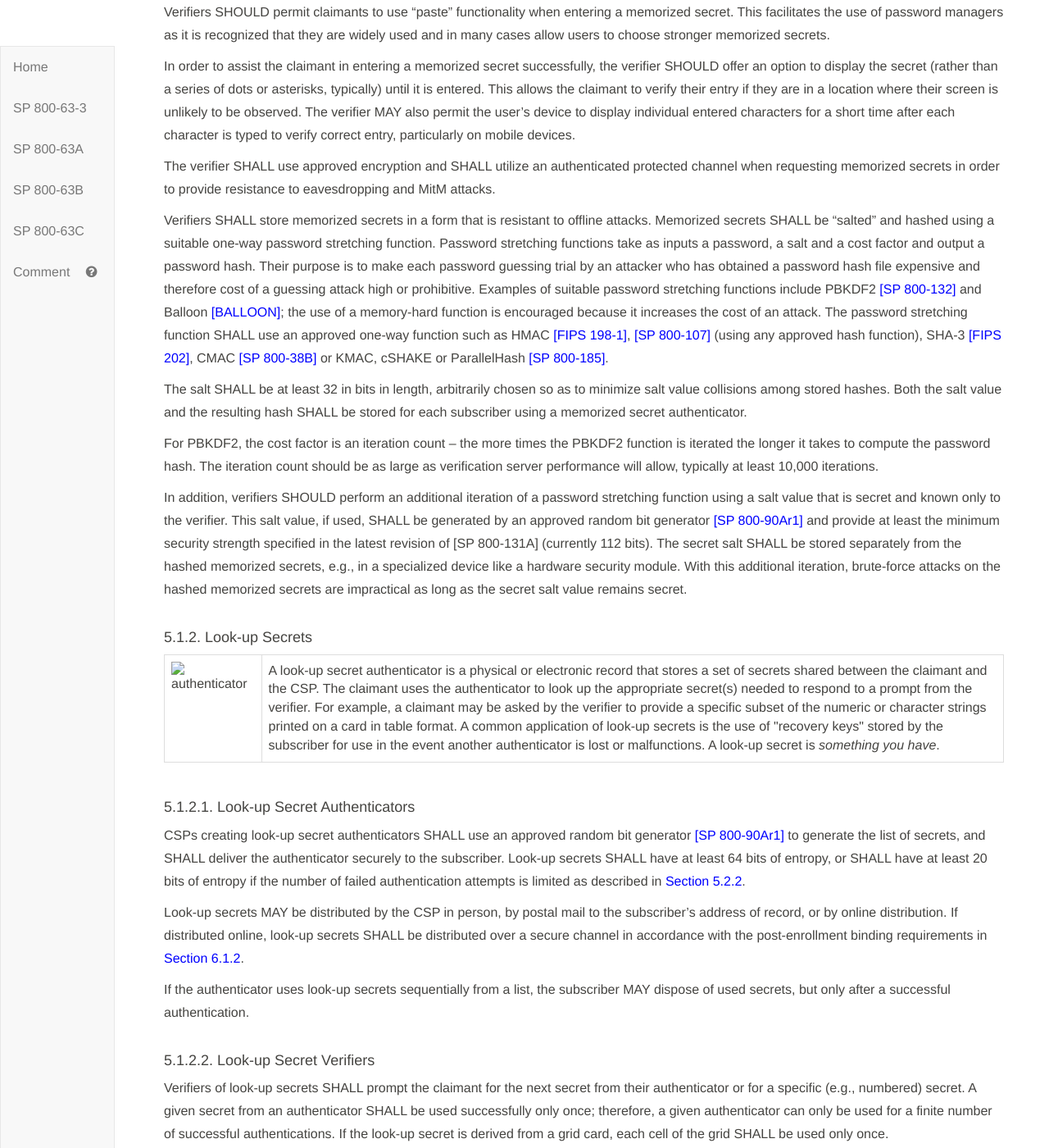
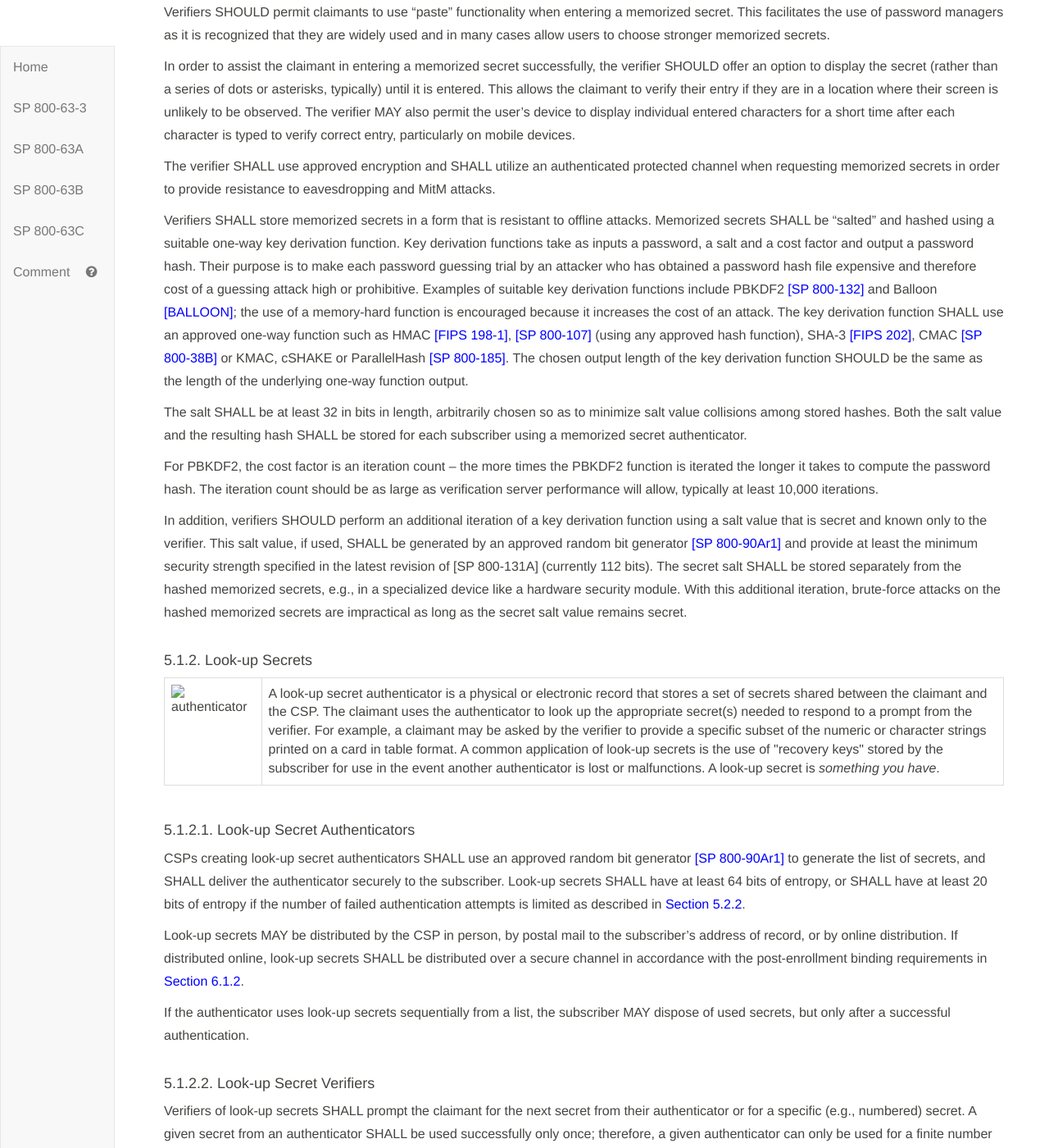
Before and after one commit to usnistgov/800-63-3, a Jekyll site: the page built from sp800-63b/sec5_authenticators.md, in a window 1280 px wide and 1400 px high, scrolled down 1689 px. Shown: the whole window at 82% size. Built offline with Jekyll 4.4.1, drawn with Linux system fonts in a browser that asks for light colours; our own code applies the rules of GitHub Pages for plain Markdown files; some of the changed text lies outside the part shown.

Commit message:
Key derivation: don’t stretch beyond hash length. Closes #639

```diff
--- a/sp800-63b/sec5_authenticators.md
+++ b/sp800-63b/sec5_authenticators.md
@@ -54,13 +54,13 @@ In order to assist the claimant in entering a memorized secret successfully, the
 
 The verifier SHALL use approved encryption and SHALL utilize an authenticated protected channel when requesting memorized secrets in order to provide resistance to eavesdropping and MitM attacks.
 
-Verifiers SHALL store memorized secrets in a form that is resistant to offline attacks. Memorized secrets SHALL be “salted” and hashed using a suitable one-way password stretching function.  Password stretching functions take as inputs a password, a salt and a cost factor and output a password hash.  Their purpose is to make each password guessing trial by an attacker who has obtained a password hash file expensive and therefore cost of  a guessing attack high or prohibitive.  Examples of suitable password stretching functions include PBKDF2 [[SP 800-132]](#SP800-132) and Balloon [[BALLOON]](#balloon); the use of a memory-hard function is encouraged because it increases the cost of an attack. The password stretching function SHALL use an approved one-way function such as HMAC [[FIPS 198-1]](#FIPS198-1), [[SP 800-107]](#SP800-107) (using any approved hash function), SHA-3 [[FIPS 202]](#FIPS202), CMAC [[SP 800-38B]](#SP800-38B) or KMAC, cSHAKE or ParallelHash [[SP 800-185]](#SP800-185).
+Verifiers SHALL store memorized secrets in a form that is resistant to offline attacks. Memorized secrets SHALL be “salted” and hashed using a suitable one-way key derivation function.  Key derivation functions take as inputs a password, a salt and a cost factor and output a password hash.  Their purpose is to make each password guessing trial by an attacker who has obtained a password hash file expensive and therefore cost of  a guessing attack high or prohibitive.  Examples of suitable key derivation functions include PBKDF2 [[SP 800-132]](#SP800-132) and Balloon [[BALLOON]](#balloon); the use of a memory-hard function is encouraged because it increases the cost of an attack. The key derivation function SHALL use an approved one-way function such as HMAC [[FIPS 198-1]](#FIPS198-1), [[SP 800-107]](#SP800-107) (using any approved hash function), SHA-3 [[FIPS 202]](#FIPS202), CMAC [[SP 800-38B]](#SP800-38B) or KMAC, cSHAKE or ParallelHash [[SP 800-185]](#SP800-185). The chosen output length of the key derivation function SHOULD be the same as the length of the underlying one-way function output.
 
 The salt SHALL be at least 32 in bits in length, arbitrarily chosen so as to minimize salt value collisions among stored hashes. Both the salt value and the resulting hash SHALL be stored for each subscriber using a memorized secret authenticator.
 
 For PBKDF2, the cost factor is an iteration count – the more times the PBKDF2 function is iterated the longer it takes to compute the password hash.  The iteration count should be as large as verification server performance will allow, typically at least 10,000 iterations.
 
-In addition, verifiers SHOULD perform an additional iteration of a password stretching function using a salt value that is secret and known only to the verifier. This salt value, if used, SHALL be generated by an approved random bit generator  [[SP 800-90Ar1]](SP800-90Ar1) and provide at least the minimum security strength specified in the latest revision of [SP 800-131A] (currently 112 bits). The secret salt SHALL be stored separately from the hashed memorized secrets, e.g., in a specialized device like a hardware security module. With this additional iteration, brute-force attacks on the hashed memorized secrets are impractical as long as the secret salt value remains secret.
+In addition, verifiers SHOULD perform an additional iteration of a key derivation function using a salt value that is secret and known only to the verifier. This salt value, if used, SHALL be generated by an approved random bit generator  [[SP 800-90Ar1]](SP800-90Ar1) and provide at least the minimum security strength specified in the latest revision of [SP 800-131A] (currently 112 bits). The secret salt SHALL be stored separately from the hashed memorized secrets, e.g., in a specialized device like a hardware security module. With this additional iteration, brute-force attacks on the hashed memorized secrets are impractical as long as the secret salt value remains secret.
 
 #### <a name="lookupsecrets"></a> 5.1.2. Look-up Secrets
 
@@ -84,7 +84,7 @@ If the authenticator uses look-up secrets sequentially from a list, the subscrib
 
 Verifiers of look-up secrets SHALL prompt the claimant for the next secret from their authenticator or for a specific (e.g., numbered) secret. A given secret from an authenticator SHALL be used successfully only once; therefore, a given authenticator can only be used for a finite number of successful authentications. If the look-up secret is derived from a grid card, each cell of the grid SHALL be used only once.
 
-Verifiers SHALL store look-up secrets in a form that is resistant to offline attacks. Look-up secrets having at least 112 bits of entropy SHALL be hashed with an approved one-way function as described in [Section 5.1.1.2](#memsecretver). Look-up secrets with fewer bits of entropy SHALL be salted and hashed using a suitable one-way password stretching function, also described in [Section 5.1.1.2](#memsecretver). The salt value SHALL be at least 32 in bits in length, arbitrarily chosen so as to minimize salt value collisions among stored hashes. Both the salt value and the resulting hash SHALL be stored for each look-up secret.
+Verifiers SHALL store look-up secrets in a form that is resistant to offline attacks. Look-up secrets having at least 112 bits of entropy SHALL be hashed with an approved one-way function as described in [Section 5.1.1.2](#memsecretver). Look-up secrets with fewer bits of entropy SHALL be salted and hashed using a suitable one-way key derivation function, also described in [Section 5.1.1.2](#memsecretver). The salt value SHALL be at least 32 in bits in length, arbitrarily chosen so as to minimize salt value collisions among stored hashes. Both the salt value and the resulting hash SHALL be stored for each look-up secret.
 
 Look-up secrets SHALL be generated using an approved random bit generator  [[SP 800-90Ar1]](SP800-90Ar1) and SHALL have at least 20 bits of entropy. When look-up secrets have less than 64 bits of entropy, the verifier SHALL implement a rate-limiting mechanism that effectively limits the number of failed authentication attempts that can be made on the subscriber's account as described in [Section 5.2.2](#throttle).
 
```
